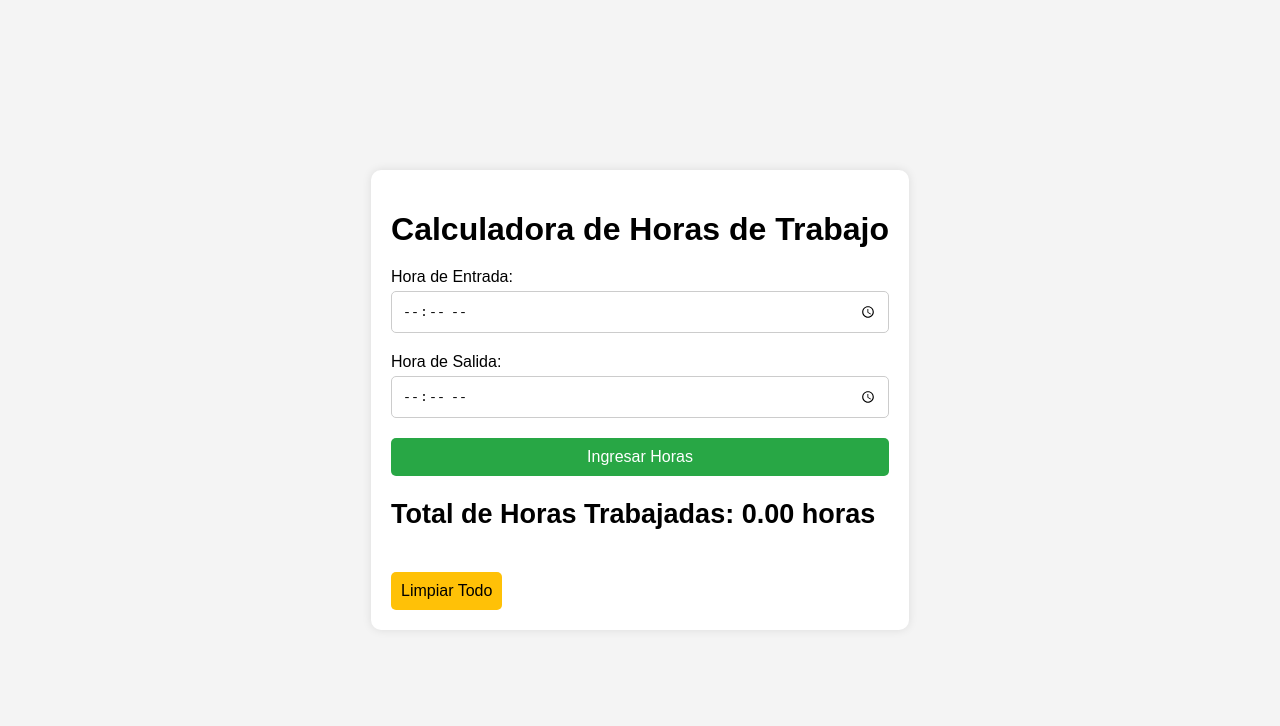
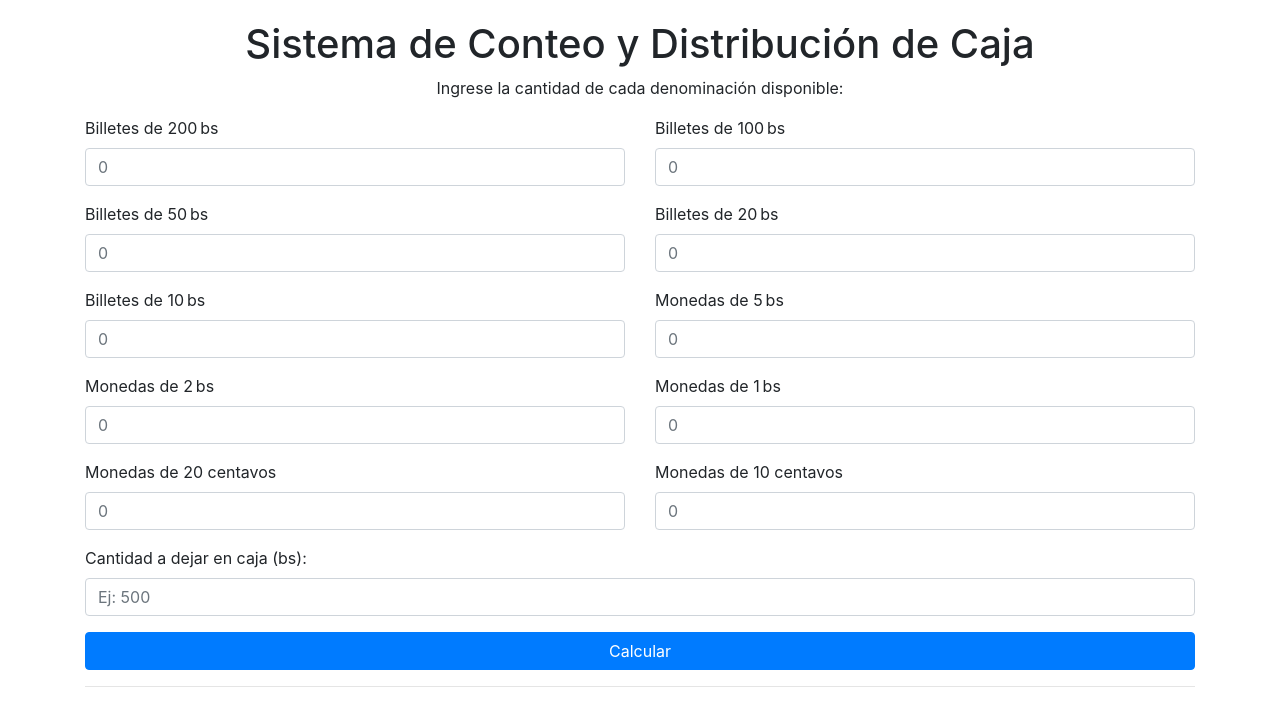
Before and after one commit to TheGrimm00123/pasantia2, a plain HTML site: page index.html in a window 1280 px wide. Drawn offline with nearby package versions, Linux system fonts and the light colour scheme.

Commit message:
index.html

```diff
--- a/index.html
+++ b/index.html
@@ -2,201 +2,235 @@
 <html lang="es">
 <head>
   <meta charset="UTF-8">
-    <meta name="viewport" content="width=device-width, initial-scale=1.0">
-    <title>Calculadora de Horas de Trabajo</title>
+  <meta name="viewport" content="width=device-width, initial-scale=1">
+  <title>Sistema de Conteo y Distribución de Caja</title>
+  <!-- Bootstrap CSS -->
+  <link rel="stylesheet" href="https://maxcdn.bootstrapcdn.com/bootstrap/4.5.2/css/bootstrap.min.css">
   <style>
-        body {
-            font-family: Arial, sans-serif;
-            background-color: #f4f4f4;
-            display: flex;
-            justify-content: center;
-            align-items: center;
-            height: 100vh;
-            margin: 0;
-        }
-
-        .container {
-            background-color: white;
-            padding: 20px;
-            border-radius: 10px;
-            box-shadow: 0 0 10px rgba(0, 0, 0, 0.1);
-        }
-
-        h1 {
-            margin-bottom: 20px;
-        }
-
-        form {
-            display: flex;
-            flex-direction: column;
-        }
-
-        label {
-            margin-bottom: 5px;
-        }
-
-        input {
-            margin-bottom: 20px;
-            padding: 10px;
-            border: 1px solid #ccc;
-            border-radius: 5px;
-        }
-
-        button {
-            padding: 10px;
-            border: none;
-            border-radius: 5px;
-            background-color: #28a745;
-            color: white;
-            font-size: 16px;
-        }
-
-        button:hover {
-            background-color: #218838;
-        }
-
-        #result {
-            margin-top: 20px;
-            font-size: 18px;
-        }
-
-        #hours-list {
-            margin-top: 20px;
-        }
-
-        .hour-entry {
-            display: flex;
-            justify-content: space-between;
-            align-items: center;
-            margin-bottom: 10px;
-        }
-
-        .delete-button {
-            background-color: #dc3545;
-            color: white;
-            border: none;
-            padding: 5px 10px;
-            border-radius: 5px;
-            cursor: pointer;
-        }
-
-        .delete-button:hover {
-            background-color: #c82333;
-        }
-
-        #add-hours {
-            display: none;
-            padding: 10px;
-            border: none;
-            border-radius: 5px;
-            background-color: #007bff;
-            color: white;
-            font-size: 16px;
-            margin-top: 20px;
-        }
-
-        #add-hours:hover {
-            background-color: #0056b3;
-        }
-
-        #clear-hours {
-            padding: 10px;
-            border: none;
-            border-radius: 5px;
-            background-color: #ffc107;
-            color: black;
-            font-size: 16px;
-            margin-top: 20px;
-        }
-
-        #clear-hours:hover {
-            background-color: #e0a800;
-        }
+    body { padding-top: 20px; }
   </style>
 </head>
 <body>
   <div class="container">
-        <h1>Calculadora de Horas de Trabajo</h1>
-        <form id="work-hours-form">
-            <label for="start-time">Hora de Entrada:</label>
-            <input type="time" id="start-time" required>
-            <label for="end-time">Hora de Salida:</label>
-            <input type="time" id="end-time" required>
-            <button type="submit">Ingresar Horas</button>
-        </form>
-        <div id="result">
-            <h2>Total de Horas Trabajadas: <span id="total-hours">0</span> horas</h2>
-            <div id="hours-list"></div>
-            <button id="add-hours">Sumar Horas al Total</button>
-            <button id="clear-hours">Limpiar Todo</button>
+    <h1 class="text-center">Sistema de Conteo y Distribución de Caja</h1>
+    <p class="text-center">Ingrese la cantidad de cada denominación disponible:</p>
+    <form id="cashForm">
+      <!-- FILA 1 -->
+      <div class="row">
+        <div class="col-6">
+          <div class="form-group">
+            <label for="count200">Billetes de 200 bs</label>
+            <input type="number" class="form-control" id="count200" placeholder="0" min="0">
           </div>
         </div>
+        <div class="col-6">
+          <div class="form-group">
+            <label for="count100">Billetes de 100 bs</label>
+            <input type="number" class="form-control" id="count100" placeholder="0" min="0">
+          </div>
+        </div>
+      </div>
+      <!-- FILA 2 -->
+      <div class="row">
+        <div class="col-6">
+          <div class="form-group">
+            <label for="count50">Billetes de 50 bs</label>
+            <input type="number" class="form-control" id="count50" placeholder="0" min="0">
+          </div>
+        </div>
+        <div class="col-6">
+          <div class="form-group">
+            <label for="count20">Billetes de 20 bs</label>
+            <input type="number" class="form-control" id="count20" placeholder="0" min="0">
+          </div>
+        </div>
+      </div>
+      <!-- FILA 3 -->
+      <div class="row">
+        <div class="col-6">
+          <div class="form-group">
+            <label for="count10">Billetes de 10 bs</label>
+            <input type="number" class="form-control" id="count10" placeholder="0" min="0">
+          </div>
+        </div>
+        <div class="col-6">
+          <div class="form-group">
+            <label for="count5">Monedas de 5 bs</label>
+            <input type="number" class="form-control" id="count5" placeholder="0" min="0">
+          </div>
+        </div>
+      </div>
+      <!-- FILA 4 -->
+      <div class="row">
+        <div class="col-6">
+          <div class="form-group">
+            <label for="count2">Monedas de 2 bs</label>
+            <input type="number" class="form-control" id="count2" placeholder="0" min="0">
+          </div>
+        </div>
+        <div class="col-6">
+          <div class="form-group">
+            <label for="count1">Monedas de 1 bs</label>
+            <input type="number" class="form-control" id="count1" placeholder="0" min="0">
+          </div>
+        </div>
+      </div>
+      <!-- FILA 5 -->
+      <div class="row">
+        <div class="col-6">
+          <div class="form-group">
+            <label for="count0_2">Monedas de 20 centavos</label>
+            <input type="number" class="form-control" id="count0_2" placeholder="0" min="0">
+          </div>
+        </div>
+        <div class="col-6">
+          <div class="form-group">
+            <label for="count0_1">Monedas de 10 centavos</label>
+            <input type="number" class="form-control" id="count0_1" placeholder="0" min="0">
+          </div>
+        </div>
+      </div>
+      <!-- Monto a dejar en caja -->
+      <div class="row">
+        <div class="col-12">
+          <div class="form-group">
+            <label for="cajaAmount">Cantidad a dejar en caja (bs):</label>
+            <input type="number" class="form-control" id="cajaAmount" placeholder="Ej: 500" min="0">
+          </div>
+        </div>
+      </div>
+      <button type="button" class="btn btn-primary btn-block" onclick="calcularCaja()">Calcular</button>
+    </form>
+    <hr>
+    <div id="results" class="mt-4">
+      <!-- Aquí se mostrarán los informes -->
+    </div>
+  </div>
+
   <script>
-        let pendingHours = 0;
+    // Función recursiva para encontrar una combinación exacta usando denominaciones en orden ascendente
+    function findCombination(denoms, counts, target, index, factor) {
+      if (target === 0) return {}; // Caso base: se logró formar el monto
+      if (index >= denoms.length) return null; // No quedan denominaciones para usar
 
-        document.getElementById('work-hours-form').addEventListener('submit', function(event) {
-            event.preventDefault();
+      let denom = denoms[index];
+      let value = Math.round(denom * factor);
+      // Máximo de piezas disponibles de esta denominación que no excedan el target
+      let maxCount = Math.min(counts[denom] || 0, Math.floor(target / value));
 
-            const startTime = document.getElementById('start-time').value;
-            const endTime = document.getElementById('end-time').value;
-
-            if (startTime && endTime) {
-                const start = new Date(`1970-01-01T${startTime}:00`);
-                const end = new Date(`1970-01-01T${endTime}:00`);
-                let diff = (end - start) / (1000 * 60 * 60); // Difference in hours
-
-                if (diff < 0) {
-                    diff += 24; // Adjust for times past midnight
+      // Se intenta usar desde el máximo posible hasta 0
+      for (let i = maxCount; i >= 0; i--) {
+        let remainder = target - i * value;
+        let result = findCombination(denoms, counts, remainder, index + 1, factor);
+        if (result !== null) {
+          if (i > 0) result[denom] = i;
+          return result;
+        }
+      }
+      return null; // No se encontró combinación
     }
 
-                const hours = Math.floor(diff);
-                const minutes = Math.round((diff - hours) * 60);
-                const hoursWorked = hours + minutes / 60;
+    function calcularCaja() {
+      // Se obtienen los valores ingresados (si el campo está vacío se toma 0)
+      const counts = {
+        200: parseInt(document.getElementById("count200").value) || 0,
+        100: parseInt(document.getElementById("count100").value) || 0,
+        50: parseInt(document.getElementById("count50").value) || 0,
+        20: parseInt(document.getElementById("count20").value) || 0,
+        10: parseInt(document.getElementById("count10").value) || 0,
+        5: parseInt(document.getElementById("count5").value) || 0,
+        2: parseInt(document.getElementById("count2").value) || 0,
+        1: parseInt(document.getElementById("count1").value) || 0,
+        0.2: parseInt(document.getElementById("count0_2").value) || 0,
+        0.1: parseInt(document.getElementById("count0_1").value) || 0
+      };
 
-                const hourEntry = document.createElement('div');
-                hourEntry.className = 'hour-entry';
-                hourEntry.innerHTML = `Entrada: ${startTime}, Salida: ${endTime} - ${hours} horas y ${minutes} minutos
-                                       <button class="delete-button">Eliminar</button>`;
-                document.getElementById('hours-list').appendChild(hourEntry);
+      // Vector de denominaciones para el total (no importa el orden aquí)
+      const denominations = [200, 100, 50, 20, 10, 5, 2, 1, 0.2, 0.1];
+      let total = 0;
+      denominations.forEach(function(denom) {
+        total += denom * (counts[denom] || 0);
+      });
 
-                hourEntry.querySelector('.delete-button').addEventListener('click', function() {
-                    pendingHours -= hoursWorked;
-                    document.getElementById('hours-list').removeChild(hourEntry);
-                    if (pendingHours === 0) {
-                        document.getElementById('add-hours').style.display = 'none';
+      // Monto a dejar en caja (ingresado manualmente)
+      const safeAmount = parseFloat(document.getElementById("cajaAmount").value) || 0;
+      if (safeAmount > total) {
+        document.getElementById("results").innerHTML = '<div class="alert alert-danger">La cantidad a dejar en caja es mayor que el total disponible.</div>';
+        return;
+      }
+
+      // Para evitar problemas con decimales, se multiplica por un factor (10)
+      const factor = 10;
+      const safeTargetInt = Math.round(safeAmount * factor);
+
+      // Usamos todas las denominaciones en orden ASCENDENTE para formar el monto de caja
+      const safeDenoms = [0.1, 0.2, 1, 2, 5, 10, 20, 50, 100, 200];
+
+      // Buscar combinación exacta usando la función recursiva
+      const safeCombination = findCombination(safeDenoms, counts, safeTargetInt, 0, factor);
+      if (safeCombination === null) {
+        document.getElementById("results").innerHTML = '<div class="alert alert-warning">No es posible dejar en caja el monto exacto usando las denominaciones disponibles.</div>';
+        return;
+      }
+
+      // Actualizar las cantidades disponibles (se resta lo usado para la caja)
+      let remainingCounts = {};
+      denominations.forEach(function(denom) {
+        let used = safeCombination[denom] || 0;
+        remainingCounts[denom] = (counts[denom] || 0) - used;
+      });
+
+      // "Retiro para el sobre" es el remanente (total - monto en caja)
+      let envelopeTotal = total - safeAmount;
+      // Se listan las denominaciones restantes en orden DESCENDENTE
+      const envelopeDenoms = [200, 100, 50, 20, 10, 5, 2, 1, 0.2, 0.1];
+      let envelopeBreakdown = {};
+      envelopeDenoms.forEach(function(denom) {
+        let count = remainingCounts[denom] || 0;
+        if (count > 0) {
+          envelopeBreakdown[denom] = count;
         }
       });
 
-                pendingHours += hoursWorked;
-                document.getElementById('add-hours').style.display = 'block';
+      // Construir el informe final
+      let reportHTML = "";
+      reportHTML += `<h3>Total de toda la caja: ${total.toFixed(2)} bs</h3>`;
+
+      // Informe para "Total dejar en caja:"
+      reportHTML += `<h3>Total dejar en caja:</h3><ul>`;
+      safeDenoms.forEach(function(denom) {
+        if (safeCombination[denom]) {
+          if (denom < 1) {
+            let centavos = denom * 100;
+            reportHTML += `<li>${safeCombination[denom]} pieza(s) de ${centavos} centavos</li>`;
           } else {
-                alert('Por favor, introduce ambas horas.');
+            let tipo = (denom >= 10) ? 'billete(s)' : 'moneda(s)';
+            reportHTML += `<li>${safeCombination[denom]} ${tipo} de ${denom} bs</li>`;
+          }
         }
       });
+      reportHTML += `<p><strong>Total dejar en caja:</strong> ${safeAmount.toFixed(2)} bs</p></ul>`;
 
-        document.getElementById('add-hours').addEventListener('click', function() {
-            let totalHours = parseFloat(localStorage.getItem('totalHours')) || 0;
-            totalHours += pendingHours;
-            localStorage.setItem('totalHours', totalHours);
+      // Informe para "Retiro para el sobre:"
+      reportHTML += `<h3>Retiro para el sobre:</h3><ul>`;
+      envelopeDenoms.forEach(function(denom) {
+        if (envelopeBreakdown[denom]) {
+          if (denom < 1) {
+            let centavos = denom * 100;
+            reportHTML += `<li>${envelopeBreakdown[denom]} pieza(s) de ${centavos} centavos</li>`;
+          } else {
+            let tipo = (denom >= 10) ? 'billete(s)' : 'moneda(s)';
+            reportHTML += `<li>${envelopeBreakdown[denom]} ${tipo} de ${denom} bs</li>`;
+          }
+        }
+      });
+      reportHTML += `<p><strong>Retiro para el sobre:</strong> ${envelopeTotal.toFixed(2)} bs</p></ul>`;
 
-            document.getElementById('total-hours').innerText = totalHours.toFixed(2);
-            document.getElementById('hours-list').innerHTML = '';
-            pendingHours = 0;
-            document.getElementById('add-hours').style.display = 'none';
-        });
-
-        document.getElementById('clear-hours').addEventListener('click', function() {
-            localStorage.setItem('totalHours', 0);
-            document.getElementById('total-hours').innerText = '0';
-            document.getElementById('hours-list').innerHTML = '';
-            pendingHours = 0;
-            document.getElementById('add-hours').style.display = 'none';
-        });
-
-        window.addEventListener('load', function() {
-            const totalHours = parseFloat(localStorage.getItem('totalHours')) || 0;
-            document.getElementById('total-hours').innerText = totalHours.toFixed(2);
-        });
+      document.getElementById("results").innerHTML = reportHTML;
+    }
   </script>
+  <!-- Bootstrap JS y dependencias -->
+  <script src="https://code.jquery.com/jquery-3.5.1.slim.min.js"></script>
+  <script src="https://cdn.jsdelivr.net/npm/bootstrap@4.5.2/dist/js/bootstrap.bundle.min.js"></script>
 </body>
 </html>
```
Lines whose indentation alone changed are shown as unchanged.
